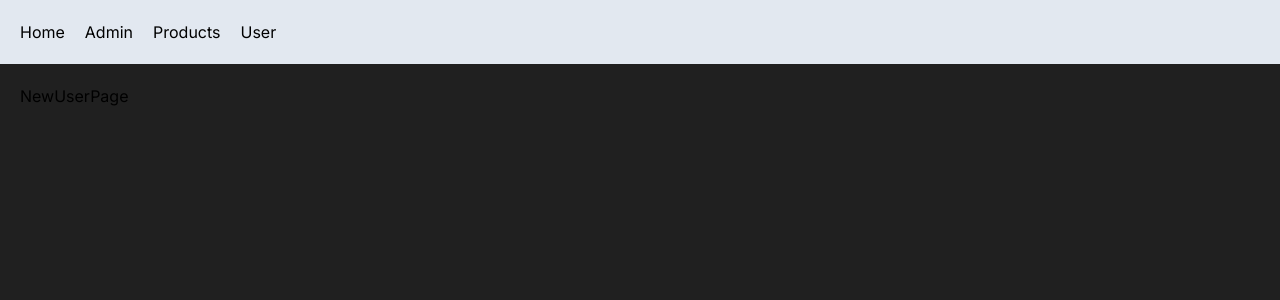
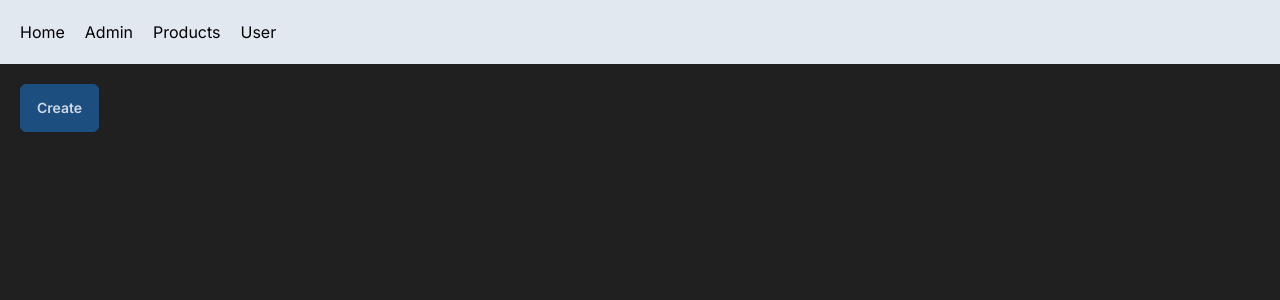
Before and after one commit to enzgamilla/next-app, a Next.js app: page /users/new in a window 1280 px wide. Shown: the top 300 px of the page. Built offline with nearby package versions, Linux system fonts and the light colour scheme.

Commit message:
programmatic navigation

```diff
--- a/app/users/new/page.tsx
+++ b/app/users/new/page.tsx
@@ -1,7 +1,17 @@
+"use client";
+import { useRouter } from "next/navigation";
 import React from "react";
 
 const NewUserPage = () => {
-  return <div>NewUserPage</div>;
+  const router = useRouter();
+  return (
+    <button
+      className="btn btn-primary rounded-md"
+      onClick={() => router.push("/users")}
+    >
+      Create
+    </button>
+  );
 };
 
 export default NewUserPage;
--- a/app/users/page.tsx
+++ b/app/users/page.tsx
@@ -1,5 +1,6 @@
 import React from "react";
 import UserTable from "./new/UserTable";
+import Link from "next/link";
 
 interface Props {
   searchParams: { sortOrder: string };
@@ -9,6 +10,9 @@
   return (
     <div className="p-3 rounded-xl">
       <h1>Users</h1>
+      <Link href="users/new" className="btn">
+        New User
+      </Link>
       <UserTable sortBy={sortOrder} />
     </div>
   );
```
